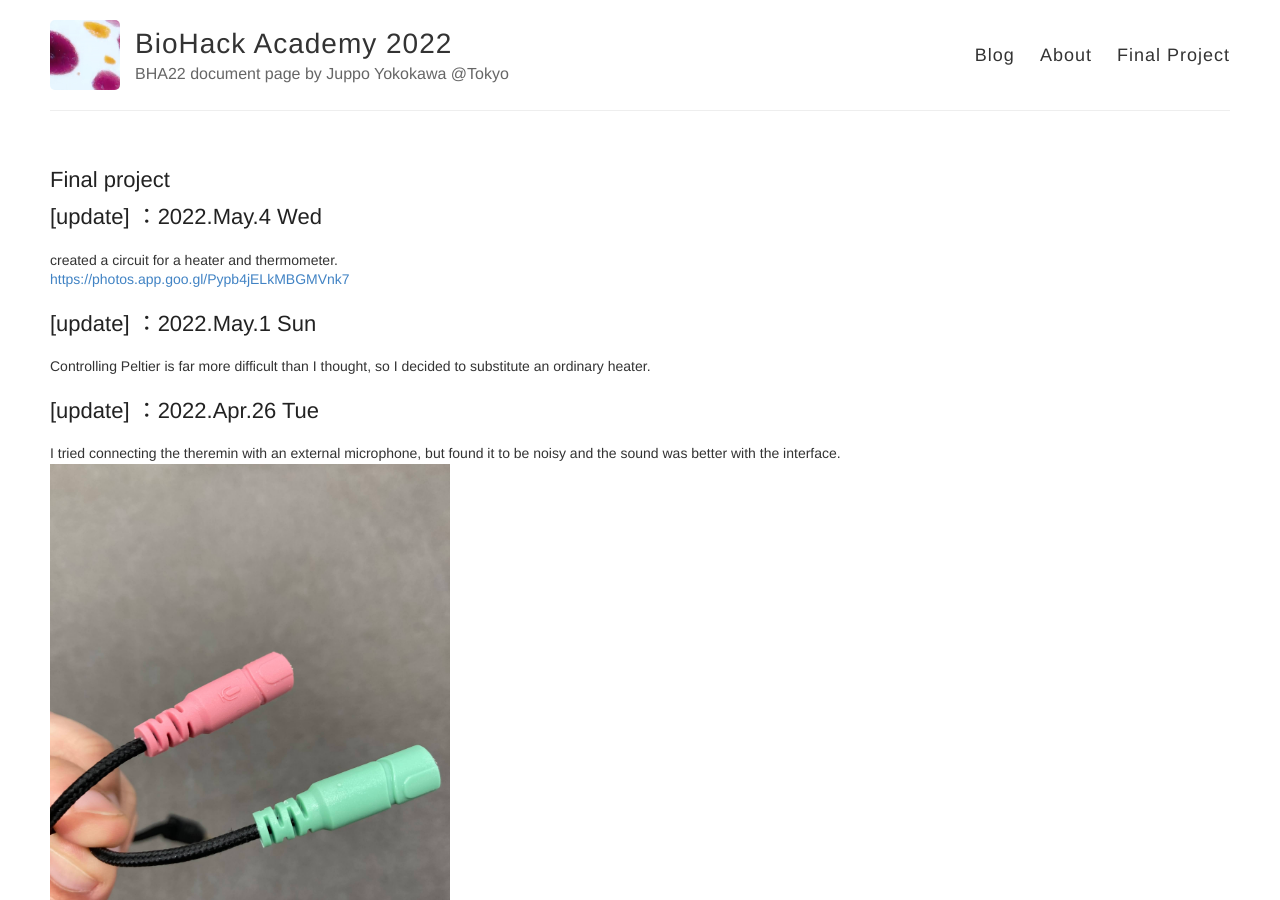
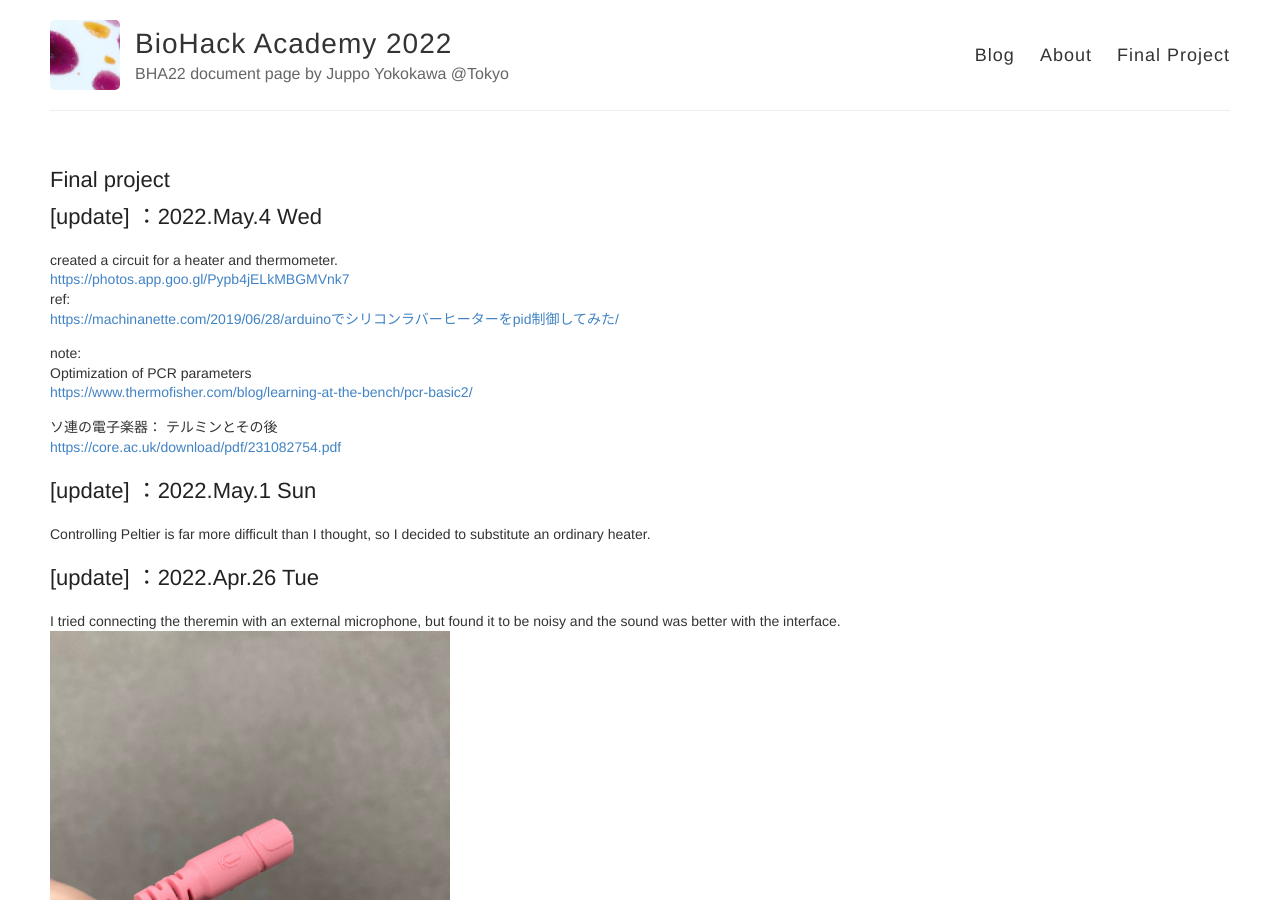
Before and after one commit to juppoyokokawa/bha22, a Jekyll site: the page built from finalproject.md, in a window 1280 px wide and 900 px high. Built offline with Jekyll 4.4.1, drawn with Linux system fonts in a browser that asks for light colours.

Commit message:
Update finalproject.md

```diff
--- a/finalproject.md
+++ b/finalproject.md
@@ -6,6 +6,15 @@ permalink: /final/
 # [update] ：2022.May.4 Wed
 created a circuit for a heater and thermometer.
 [https://photos.app.goo.gl/Pypb4jELkMBGMVnk7](https://photos.app.goo.gl/Pypb4jELkMBGMVnk7)
+ref:
+[https://machinanette.com/2019/06/28/arduinoでシリコンラバーヒーターをpid制御してみた/](https://machinanette.com/2019/06/28/arduino%e3%81%a7%e3%82%b7%e3%83%aa%e3%82%b3%e3%83%b3%e3%83%a9%e3%83%90%e3%83%bc%e3%83%92%e3%83%bc%e3%82%bf%e3%83%bc%e3%82%92pid%e5%88%b6%e5%be%a1%e3%81%97%e3%81%a6%e3%81%bf%e3%81%9f/)
+
+note:
+Optimization of PCR parameters
+[https://www.thermofisher.com/blog/learning-at-the-bench/pcr-basic2/](https://www.thermofisher.com/blog/learning-at-the-bench/pcr-basic2/)
+
+ソ連の電子楽器： テルミンとその後
+[https://core.ac.uk/download/pdf/231082754.pdf](https://core.ac.uk/download/pdf/231082754.pdf)
 
 # [update] ：2022.May.1 Sun
 Controlling Peltier is far more difficult than I thought, so I decided to substitute an ordinary heater.
```
